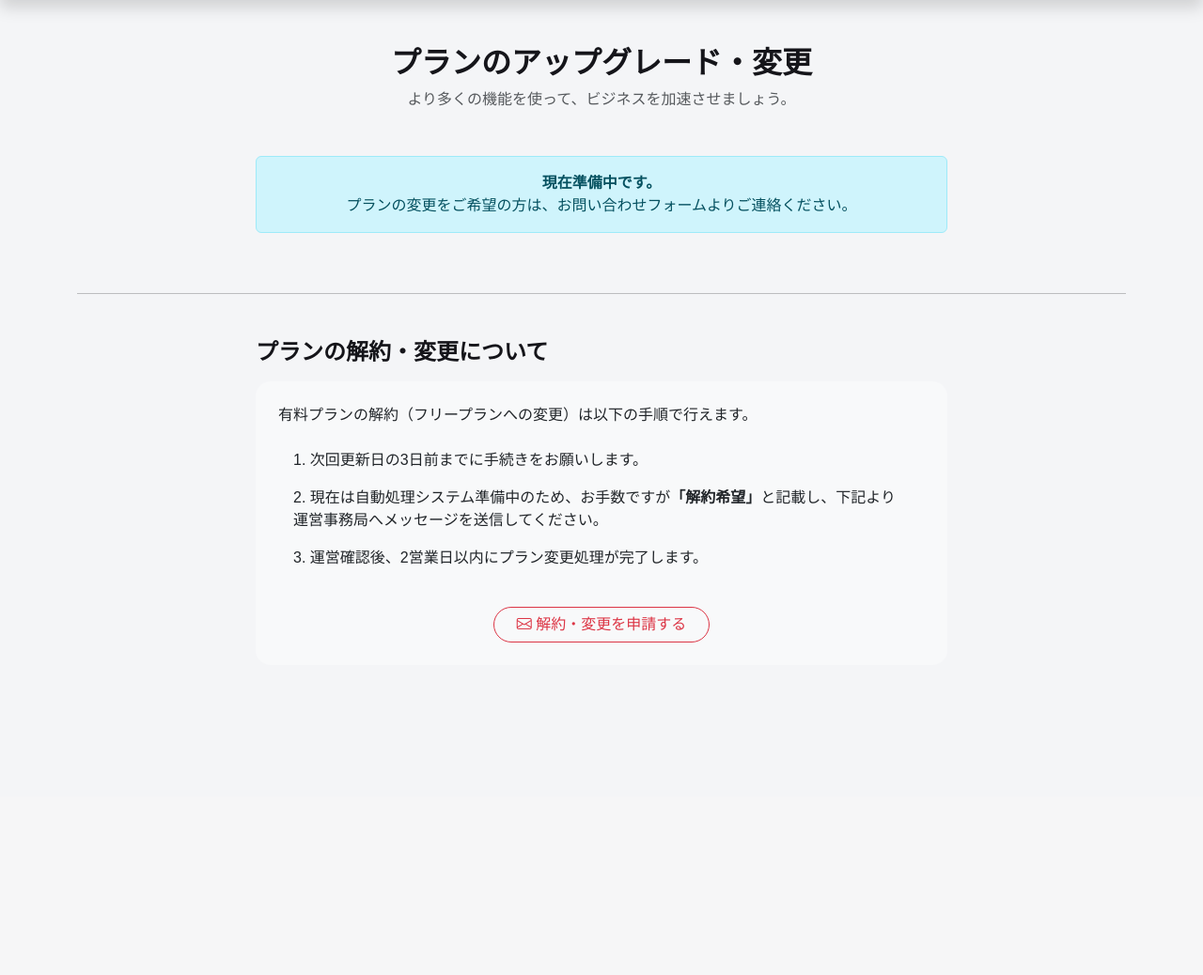
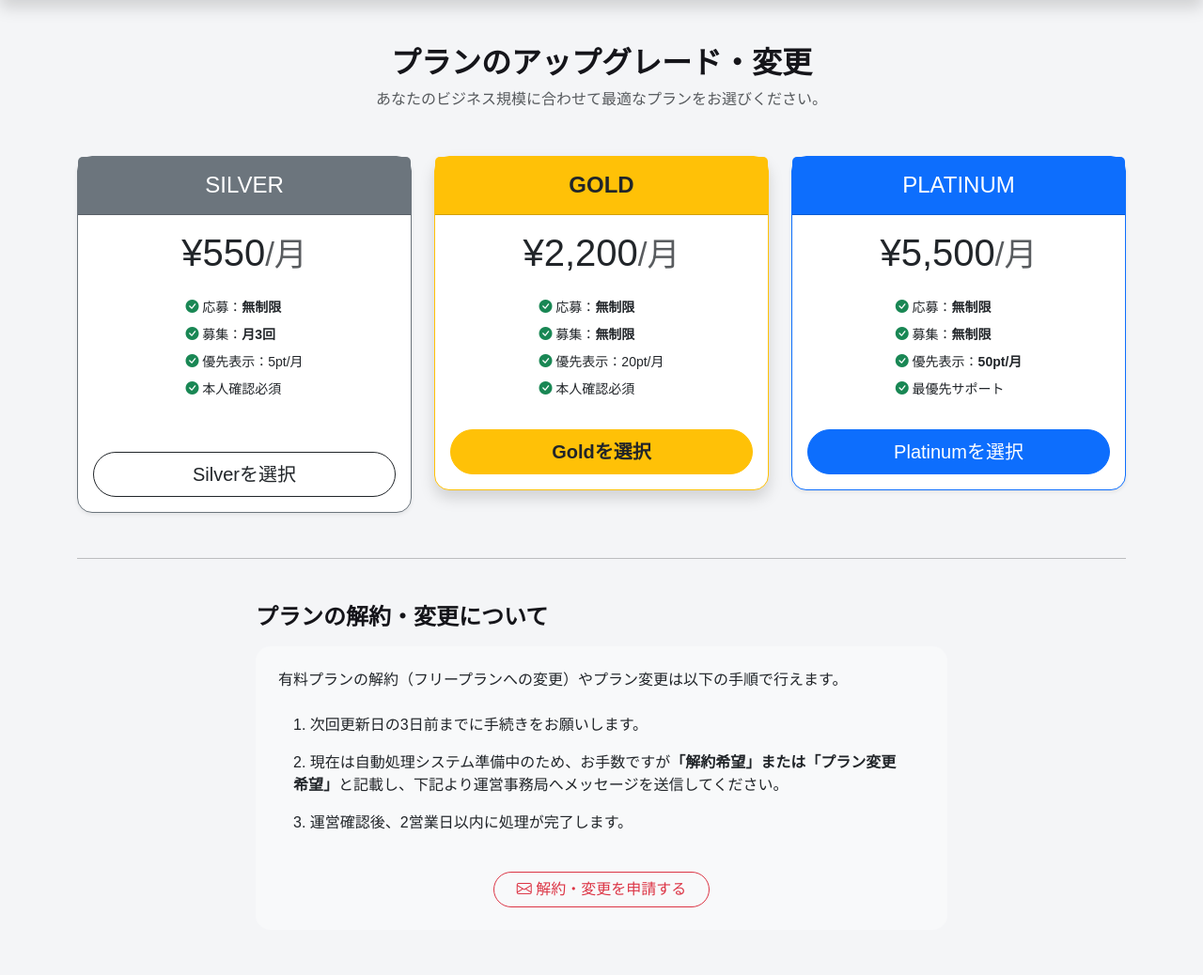
Before and after one commit to Elchristo-j/kensetsu-app, a Django app: page /plan/ in a window 1280 px wide. Shown: the part 60-1098 px from the top of the page at 94% size. Before the commit the page ends 744 px from the top, so only its background shows below. Run offline with Django 5.2, Linux system fonts and the light colour scheme.

Commit message:
なんなんな

```diff
--- a/jobs/templates/jobs/subscription_plans.html
+++ b/jobs/templates/jobs/subscription_plans.html
@@ -4,14 +4,74 @@
 <div class="container mt-5 mb-5">
     <div class="text-center mb-5">
         <h2 class="fw-bold">プランのアップグレード・変更</h2>
-        <p class="text-muted">より多くの機能を使って、ビジネスを加速させましょう。</p>
+        <p class="text-muted">あなたのビジネス規模に合わせて最適なプランをお選びください。</p>
     </div>
 
-    <div class="row justify-content-center mb-5">
-        <div class="col-md-8">
-            <div class="alert alert-info text-center">
-                <strong>現在準備中です。</strong><br>
-                プランの変更をご希望の方は、お問い合わせフォームよりご連絡ください。
+    <div class="row row-cols-1 row-cols-md-3 mb-3 text-center justify-content-center">
+
+        <div class="col">
+            <div class="card mb-4 rounded-4 shadow-sm h-100 border-secondary">
+                <div class="card-header py-3 bg-secondary text-white">
+                    <h4 class="my-0 fw-normal">SILVER</h4>
+                </div>
+                <div class="card-body d-flex flex-column">
+                    <h1 class="card-title pricing-card-title">¥550<small class="text-muted fw-light">/月</small></h1>
+                    <ul class="list-unstyled mt-3 mb-4 text-start small mx-auto">
+                        <li class="mb-2"><i class="bi bi-check-circle-fill text-success"></i> 応募：<strong>無制限</strong></li>
+                        <li class="mb-2"><i class="bi bi-check-circle-fill text-success"></i> 募集：<strong>月3回</strong></li>
+                        <li class="mb-2"><i class="bi bi-check-circle-fill text-success"></i> 優先表示：5pt/月</li>
+                        <li class="mb-2"><i class="bi bi-check-circle-fill text-success"></i> 本人確認必須</li>
+                    </ul>
+                    <div class="mt-auto">
+                        <a href="#" class="w-100 btn btn-lg btn-outline-dark rounded-pill">
+                            Silverを選択
+                        </a>
+                    </div>
+                </div>
+            </div>
+        </div>
+
+        <div class="col">
+            <div class="card mb-4 rounded-4 shadow border-warning">
+                <div class="card-header py-3 text-white bg-warning">
+                    <h4 class="my-0 fw-bold text-dark">GOLD</h4>
+                </div>
+                <div class="card-body d-flex flex-column">
+                    <h1 class="card-title pricing-card-title">¥2,200<small class="text-muted fw-light">/月</small></h1>
+                    <ul class="list-unstyled mt-3 mb-4 text-start small mx-auto">
+                        <li class="mb-2"><i class="bi bi-check-circle-fill text-success"></i> 応募：<strong>無制限</strong></li>
+                        <li class="mb-2"><i class="bi bi-check-circle-fill text-success"></i> 募集：<strong>無制限</strong></li>
+                        <li class="mb-2"><i class="bi bi-check-circle-fill text-success"></i> 優先表示：20pt/月</li>
+                        <li class="mb-2"><i class="bi bi-check-circle-fill text-success"></i> 本人確認必須</li>
+                    </ul>
+                    <div class="mt-auto">
+                        <a href="#" class="w-100 btn btn-lg btn-warning text-dark fw-bold rounded-pill">
+                            Goldを選択
+                        </a>
+                    </div>
+                </div>
+            </div>
+        </div>
+
+        <div class="col">
+            <div class="card mb-4 rounded-4 shadow-sm border-primary">
+                <div class="card-header py-3 text-white bg-primary">
+                    <h4 class="my-0 fw-normal">PLATINUM</h4>
+                </div>
+                <div class="card-body d-flex flex-column">
+                    <h1 class="card-title pricing-card-title">¥5,500<small class="text-muted fw-light">/月</small></h1>
+                    <ul class="list-unstyled mt-3 mb-4 text-start small mx-auto">
+                        <li class="mb-2"><i class="bi bi-check-circle-fill text-success"></i> 応募：<strong>無制限</strong></li>
+                        <li class="mb-2"><i class="bi bi-check-circle-fill text-success"></i> 募集：<strong>無制限</strong></li>
+                        <li class="mb-2"><i class="bi bi-check-circle-fill text-success"></i> 優先表示：<strong>50pt/月</strong></li>
+                        <li class="mb-2"><i class="bi bi-check-circle-fill text-success"></i> 最優先サポート</li>
+                    </ul>
+                    <div class="mt-auto">
+                        <a href="#" class="w-100 btn btn-lg btn-primary rounded-pill">
+                            Platinumを選択
+                        </a>
+                    </div>
+                </div>
             </div>
         </div>
     </div>
@@ -22,16 +82,16 @@
         <div class="col-md-8">
             <h4 class="fw-bold mb-3">プランの解約・変更について</h4>
             <div class="card bg-light border-0 p-4 rounded-4">
-                <p>有料プランの解約（フリープランへの変更）は以下の手順で行えます。</p>
+                <p>有料プランの解約（フリープランへの変更）やプラン変更は以下の手順で行えます。</p>
                 <ol class="list-group list-group-numbered mb-3">
                     <li class="list-group-item bg-transparent border-0">
                         次回更新日の3日前までに手続きをお願いします。
                     </li>
                     <li class="list-group-item bg-transparent border-0">
-                        現在は自動処理システム準備中のため、お手数ですが<strong>「解約希望」</strong>と記載し、下記より運営事務局へメッセージを送信してください。
+                        現在は自動処理システム準備中のため、お手数ですが<strong>「解約希望」または「プラン変更希望」</strong>と記載し、下記より運営事務局へメッセージを送信してください。
                     </li>
                     <li class="list-group-item bg-transparent border-0">
-                        運営確認後、2営業日以内にプラン変更処理が完了します。
+                        運営確認後、2営業日以内に処理が完了します。
                     </li>
                 </ol>
                 <div class="text-center mt-3">
```
